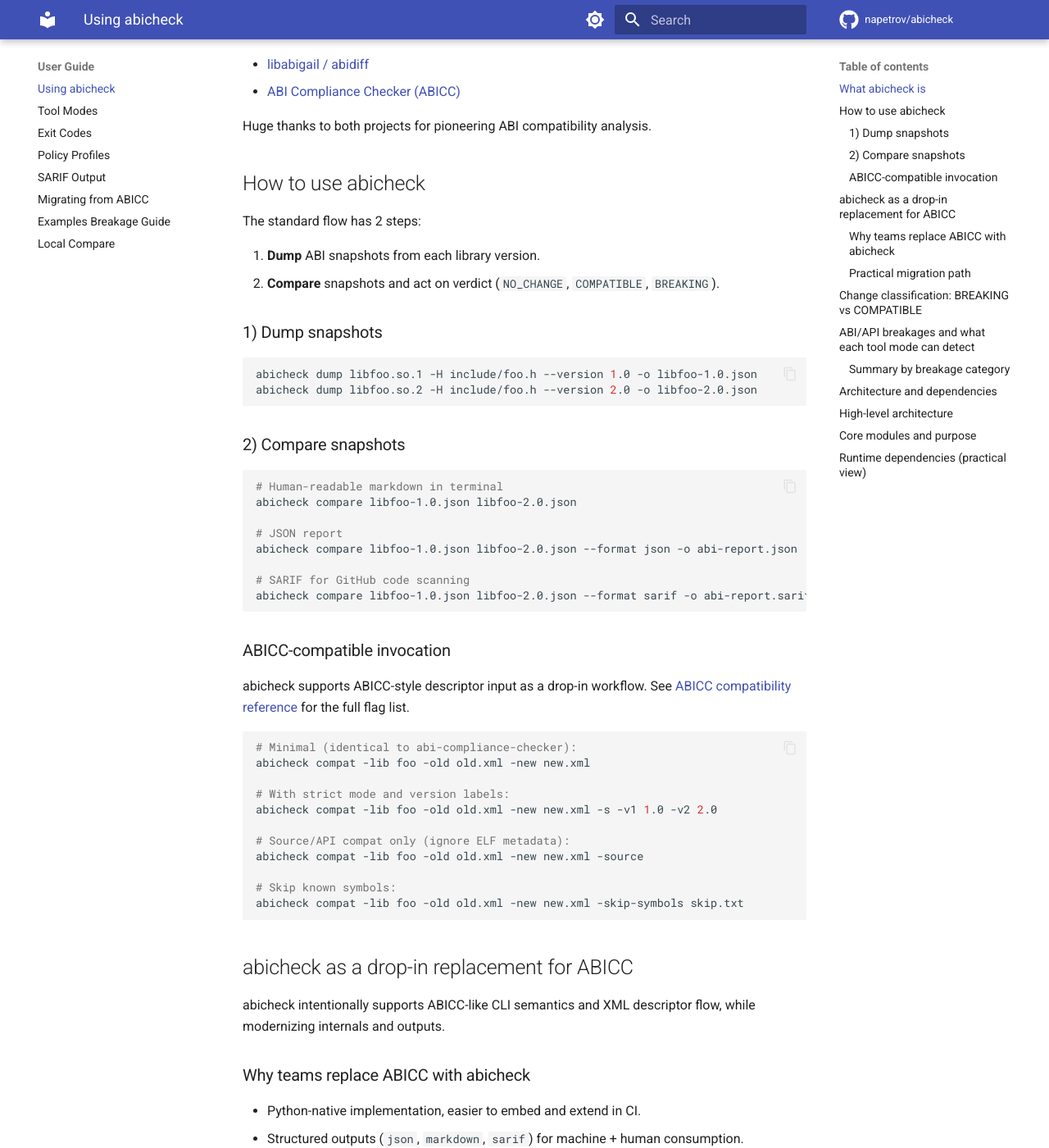
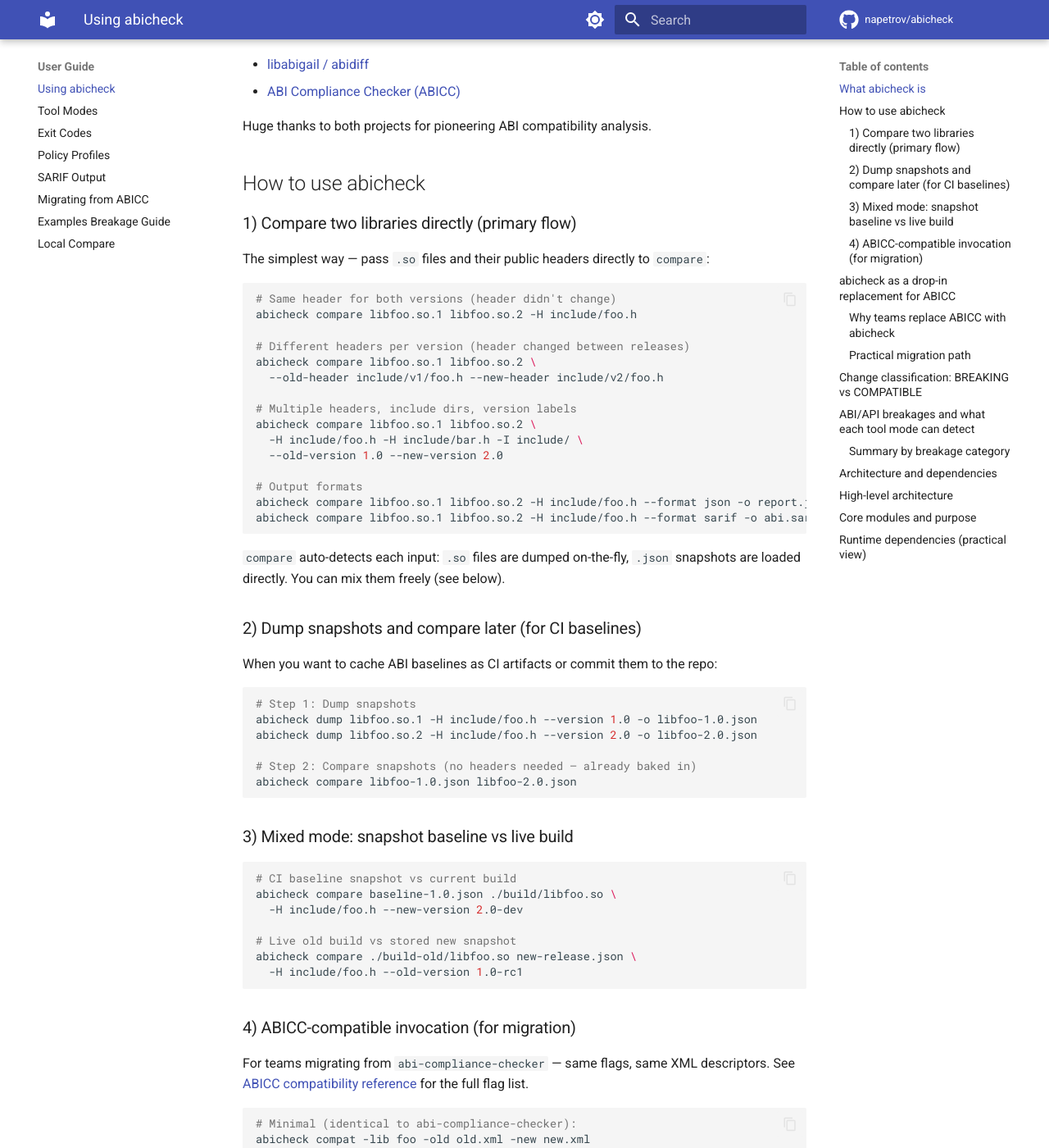
Before and after one commit to napetrov/abicheck, an MkDocs documentation site: the page built from docs/usage_and_coverage.md, in a window 1280 px wide and 1400 px high, scrolled down 389 px. Shown: the whole window at 82% size. Built offline with MkDocs 1.6.1 and Material for MkDocs 9.7.7, drawn with Linux system fonts in a browser that asks for light colours; comment, search, counter and statistics services are not loaded.

Commit message:
Extend compare to accept .so files directly as one-liner primary flow
- Add _is_elf() and _resolve_input() to auto-detect input type (ELF
  binary, JSON snapshot, or ABICC Perl dump) for each positional arg
- Add dump options to compare: -H/--header, -I/--include, --compiler,
  --old-header/--new-header, --old-include/--new-include,
  --old-version/--new-version
- Support all combinations: .so+.so, .json+.json, .json+.so
- Per-side headers for when headers differ between versions
- Update README, getting_started, usage_and_coverage docs with
  one-liner as primary flow, snapshot workflow as secondary,
  mixed mode (baseline snapshot vs live build) as third option
- Add 26 tests covering all input modes, per-side headers, version
  labels, error paths, output formats, and help text

https://claude.ai/code/session_01WfSGiwVs7M6jvLXEXWrNe9

````diff
--- a/docs/getting_started.md
+++ b/docs/getting_started.md
@@ -49,22 +49,28 @@ cd abicheck/examples/case01_symbol_removal
 gcc -shared -fPIC -g v1.c -o libv1.so
 gcc -shared -fPIC -g v2.c -o libv2.so
 
-# Dump ABI snapshots (v1.h and v2.h are in the same directory)
-abicheck dump libv1.so -H v1.h --version 1.0 -o v1.json
-abicheck dump libv2.so -H v2.h --version 2.0 -o v2.json
-
-# Compare
-abicheck compare v1.json v2.json
+# One-liner: compare directly (each version has its own header)
+abicheck compare libv1.so libv2.so --old-header v1.h --new-header v2.h
 # Expected output: verdict BREAKING (symbol 'helper' was removed)
 ```
 
 For your own C++ library:
 
 ```bash
-# Replace with your actual paths
-abicheck dump libfoo.so.1 -H include/foo.h --version 1.0 -o foo-1.0.json
-abicheck dump libfoo.so.2 -H include/foo.h --version 2.0 -o foo-2.0.json
-abicheck compare foo-1.0.json foo-2.0.json
+# Same header for both versions (header didn't change)
+abicheck compare libfoo.so.1 libfoo.so.2 -H include/foo.h
+
+# Different headers per version (header changed between releases)
+abicheck compare libfoo.so.1 libfoo.so.2 \
+  --old-header include/v1/foo.h --new-header include/v2/foo.h
+
+# Multiple public headers
+abicheck compare libfoo.so.1 libfoo.so.2 \
+  -H include/foo.h -H include/bar.h -I include/
+
+# With version labels
+abicheck compare libfoo.so.1 libfoo.so.2 -H include/foo.h \
+  --old-version 1.0 --new-version 2.0
 ```
 
 ---
@@ -73,18 +79,41 @@ abicheck compare foo-1.0.json foo-2.0.json
 
 ```bash
 # Default: markdown report to stdout
-abicheck compare v1.json v2.json
+abicheck compare libfoo.so.1 libfoo.so.2 -H include/foo.h
 
 # JSON — includes precise verdict field for CI parsing
-abicheck compare v1.json v2.json --format json -o result.json
+abicheck compare libfoo.so.1 libfoo.so.2 -H include/foo.h --format json -o result.json
 
 # SARIF — for GitHub Code Scanning
+abicheck compare libfoo.so.1 libfoo.so.2 -H include/foo.h --format sarif -o abi.sarif
+
+# HTML — human-readable standalone report
+abicheck compare libfoo.so.1 libfoo.so.2 -H include/foo.h --format html -o report.html
+
+# Works the same with pre-dumped snapshots
 abicheck compare v1.json v2.json --format sarif -o abi.sarif
 ```
 
 ---
 
-## 4) Exit codes (`abicheck compare`)
+## 4) Snapshot workflow (for CI baselines)
+
+When you need reusable baselines (e.g. store as CI artifact, commit to repo):
+
+```bash
+# Dump snapshot once per release
+abicheck dump libfoo.so.1 -H include/foo.h --version 1.0 -o baseline.json
+
+# In CI: compare saved baseline against current build
+abicheck compare baseline.json ./build/libfoo.so -H include/foo.h --new-version 2.0-dev
+
+# Or compare two snapshots (no headers needed — already baked in)
+abicheck compare old.json new.json
+```
+
+---
+
+## 5) Exit codes (`abicheck compare`)
 
 `abicheck compare` uses four statuses:
 - `0` → `NO_CHANGE` or `COMPATIBLE`
@@ -99,22 +128,17 @@ Canonical reference (compare + compat + strict mode): [Exit Codes](exit_codes.md
 
 ---
 
-## 5) Add to GitHub Actions
+## 6) Add to GitHub Actions
 
 ```yaml
 steps:
-  # Step 1: Generate baseline snapshot (typically from previous release tag)
-  - name: Dump old ABI snapshot
-    run: abicheck dump libfoo.so.1 -H include/foo.h --version 1.0 -o old.json
-
-  # Step 2: Dump new snapshot (from current build)
-  - name: Dump new ABI snapshot
-    run: abicheck dump libfoo.so.2 -H include/foo.h --version 2.0 -o new.json
-
-  # Step 3: Compare and generate SARIF
+  # One-step ABI check (compare .so files directly)
   - name: Compare ABI
     run: |
-      abicheck compare old.json new.json --format sarif -o abi.sarif
+      abicheck compare libfoo_old.so libfoo_new.so \
+        -H include/foo.h \
+        --old-version 1.0 --new-version 2.0 \
+        --format sarif -o abi.sarif
       ret=$?
       [ $ret -eq 1 ] && echo "Tool error" && exit 1
       [ $ret -eq 4 ] && echo "BREAKING ABI change — blocked" && exit 1
@@ -127,9 +151,20 @@ steps:
       sarif_file: abi.sarif
 ```
 
+Or using a saved baseline snapshot:
+
+```yaml
+steps:
+  - name: ABI check vs baseline
+    run: |
+      abicheck compare abi-baselines/libfoo-1.0.json ./build/libfoo.so \
+        -H include/foo.h --new-version ${{ github.sha }} \
+        --format sarif -o abi.sarif
+```
+
 ---
 
-## 6) Migrating from ABICC?
+## 7) Migrating from ABICC?
 
 If you have existing ABICC XML descriptors, use `compat` mode — same single-hyphen flags,
 no XML changes needed:
@@ -139,15 +174,15 @@ no XML changes needed:
 abicheck compat -lib foo -old OLD.xml -new NEW.xml
 
 # OLD.xml is the same ABICC descriptor format you already have.
-# If you don't have XML descriptors yet, use abicheck dump to generate snapshots
-# and then abicheck compare instead.
+# When ready to simplify, switch to:
+#   abicheck compare libfoo.so.1 libfoo.so.2 -H include/foo.h
 ```
 
 Read: [Migrating from ABICC](migration/from_abicc.md)
 
 ---
 
-## 7) Next steps
+## 8) Next steps
 
 - [Verdicts explained](concepts/verdicts.md)
 - [Limitations & known boundaries](concepts/limitations.md)
--- a/docs/usage_and_coverage.md
+++ b/docs/usage_and_coverage.md
@@ -15,34 +15,59 @@ Huge thanks to both projects for pioneering ABI compatibility analysis.
 
 ## How to use abicheck
 
-The standard flow has 2 steps:
+### 1) Compare two libraries directly (primary flow)
 
-1. **Dump** ABI snapshots from each library version.
-2. **Compare** snapshots and act on verdict (`NO_CHANGE`, `COMPATIBLE`, `BREAKING`).
-
-### 1) Dump snapshots
+The simplest way — pass `.so` files and their public headers directly to `compare`:
 
 ```bash
+# Same header for both versions (header didn't change)
+abicheck compare libfoo.so.1 libfoo.so.2 -H include/foo.h
+
+# Different headers per version (header changed between releases)
+abicheck compare libfoo.so.1 libfoo.so.2 \
+  --old-header include/v1/foo.h --new-header include/v2/foo.h
+
+# Multiple headers, include dirs, version labels
+abicheck compare libfoo.so.1 libfoo.so.2 \
+  -H include/foo.h -H include/bar.h -I include/ \
+  --old-version 1.0 --new-version 2.0
+
+# Output formats
+abicheck compare libfoo.so.1 libfoo.so.2 -H include/foo.h --format json -o report.json
+abicheck compare libfoo.so.1 libfoo.so.2 -H include/foo.h --format sarif -o abi.sarif
+```
+
+`compare` auto-detects each input: `.so` files are dumped on-the-fly, `.json`
+snapshots are loaded directly. You can mix them freely (see below).
+
+### 2) Dump snapshots and compare later (for CI baselines)
+
+When you want to cache ABI baselines as CI artifacts or commit them to the repo:
+
+```bash
+# Step 1: Dump snapshots
 abicheck dump libfoo.so.1 -H include/foo.h --version 1.0 -o libfoo-1.0.json
 abicheck dump libfoo.so.2 -H include/foo.h --version 2.0 -o libfoo-2.0.json
+
+# Step 2: Compare snapshots (no headers needed — already baked in)
+abicheck compare libfoo-1.0.json libfoo-2.0.json
 ```
 
-### 2) Compare snapshots
+### 3) Mixed mode: snapshot baseline vs live build
 
 ```bash
-# Human-readable markdown in terminal
-abicheck compare libfoo-1.0.json libfoo-2.0.json
+# CI baseline snapshot vs current build
+abicheck compare baseline-1.0.json ./build/libfoo.so \
+  -H include/foo.h --new-version 2.0-dev
 
-# JSON report
-abicheck compare libfoo-1.0.json libfoo-2.0.json --format json -o abi-report.json
-
-# SARIF for GitHub code scanning
-abicheck compare libfoo-1.0.json libfoo-2.0.json --format sarif -o abi-report.sarif
+# Live old build vs stored new snapshot
+abicheck compare ./build-old/libfoo.so new-release.json \
+  -H include/foo.h --old-version 1.0-rc1
 ```
 
-### ABICC-compatible invocation
+### 4) ABICC-compatible invocation (for migration)
 
-abicheck supports ABICC-style descriptor input as a drop-in workflow.
+For teams migrating from `abi-compliance-checker` — same flags, same XML descriptors.
 See [ABICC compatibility reference](abicc_compat.md) for the full flag list.
 
 ```bash
````
Also changed, not shown: README.md (+81 -25 lines), 2 other files.
